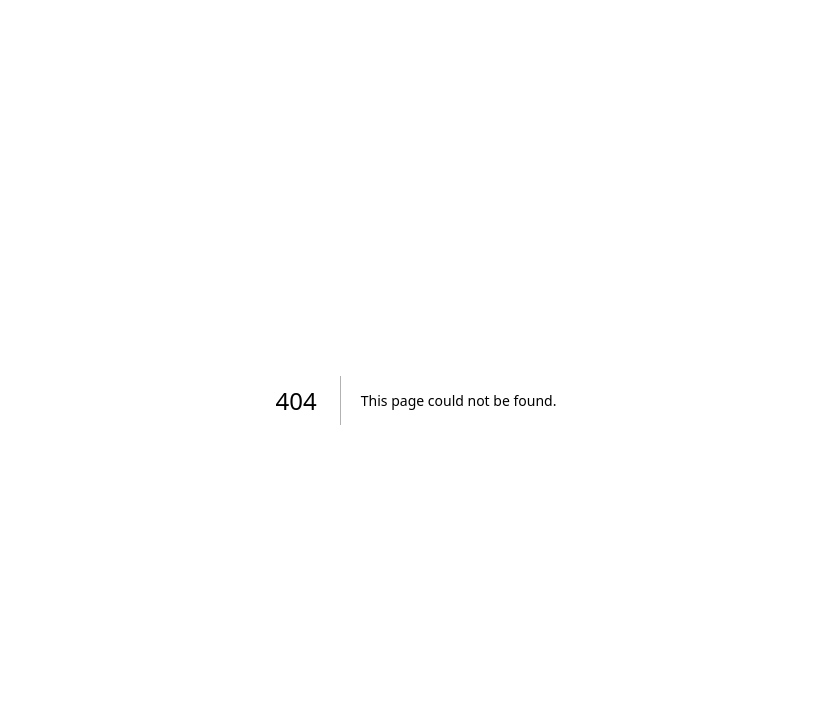
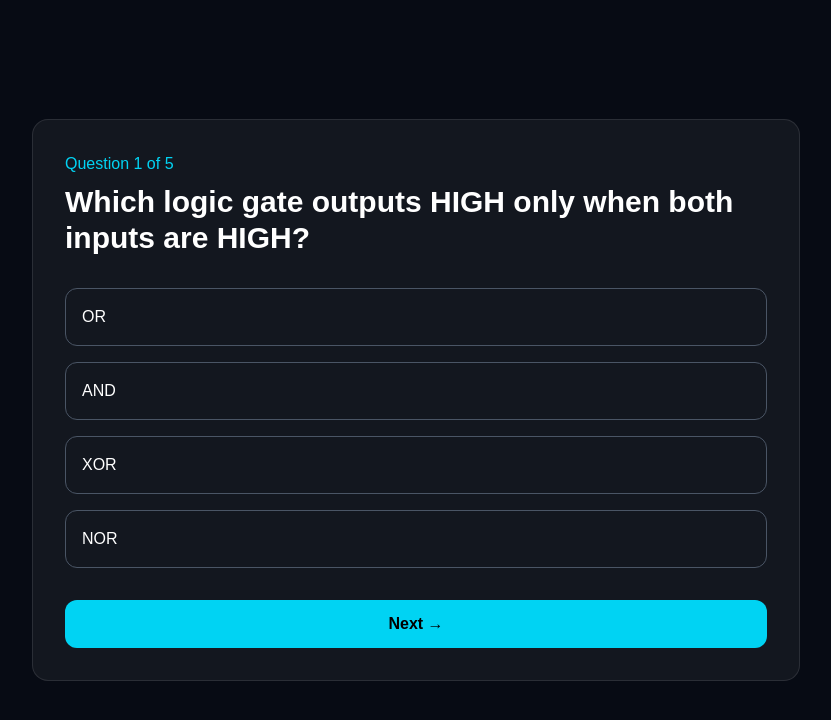
Before and after one commit to amoghakulkarni377/chipverse, a Next.js app: page /quiz in a window 1280 px wide. Before the commit this address had no page. Shown: the top 720 px of the page, without its empty margins (224-1055 px from the left). Built offline with nearby package versions, Linux system fonts and the light colour scheme.

Commit message:
Add quiz flow

```diff
--- a/src/app/dashboard/page.js
+++ b/src/app/dashboard/page.js
@@ -40,7 +40,7 @@ export default function DashboardPage() {
 
           <div className="flex items-center gap-5">
             <Link
-              href="/start"
+              href="/quiz"
               className="text-sm text-gray-400 transition hover:text-white"
             >
               Retake Assessment
--- a/src/app/login/page.js
+++ b/src/app/login/page.js
@@ -7,7 +7,7 @@ export default function LoginPage() {
     const { error } = await supabase.auth.signInWithOAuth({
       provider: "google",
       options: {
-        redirectTo: "http://localhost:3000/dashboard",
+        redirectTo: `${window.location.origin}/quiz`,
       },
     });
 
--- a/src/app/page.js
+++ b/src/app/page.js
@@ -159,12 +159,15 @@ export default function StartPage() {
             </div>
           </div>
 
-          <button
-            onClick={() => setStarted(true)}
-            className="mt-10 rounded-xl bg-cyan-500 px-8 py-4 font-semibold text-black transition hover:bg-cyan-400"
-          >
-            Begin Assessment →
-          </button>
+     <div className="mt-10 flex justify-center">
+     <Link
+  href="/login"
+  className="bg-cyan-400 hover:bg-cyan-300 text-black font-semibold px-6 py-3 rounded-xl transition"
+>
+
+     Begin Assessment →
+</Link>
+</div>
 
           <p className="mt-4 text-sm text-gray-500">
             No account required.
--- /dev/null
+++ b/src/app/quiz/page.js
@@ -0,0 +1,101 @@
+"use client";
+
+import { useState } from "react";
+
+export default function QuizPage() {
+  const questions = [
+    {
+      question: "Which logic gate outputs HIGH only when both inputs are HIGH?",
+      options: ["OR", "AND", "XOR", "NOR"],
+      answer: "AND",
+    },
+    {
+      question: "What does RTL stand for?",
+      options: [
+        "Register Transfer Level",
+        "Real Time Logic",
+        "Resistor Transfer Logic",
+        "Routing Transfer Layer",
+      ],
+      answer: "Register Transfer Level",
+    },
+    {
+      question: "Which HDL is widely used for digital circuit design?",
+      options: ["Python", "Verilog", "Java", "MATLAB"],
+      answer: "Verilog",
+    },
+    {
+      question: "What is the output of a NOT gate when the input is HIGH?",
+      options: ["HIGH", "LOW", "Undefined", "Depends on the clock"],
+      answer: "LOW",
+    },
+    {
+      question: "Which flip-flop stores exactly one bit of data?",
+      options: [
+        "JK Flip-Flop",
+        "SR Flip-Flop",
+        "D Flip-Flop",
+        "T Flip-Flop",
+      ],
+      answer: "D Flip-Flop",
+    },
+  ];
+
+  const [currentQuestion, setCurrentQuestion] = useState(0);
+  const [selected, setSelected] = useState("");
+
+  const nextQuestion = () => {
+    if (!selected) {
+      alert("Please select an answer.");
+      return;
+    }
+
+    if (currentQuestion < questions.length - 1) {
+      setCurrentQuestion(currentQuestion + 1);
+      setSelected("");
+    } else {
+      window.location.href = "/dashboard";
+    }
+  };
+
+  return (
+    <main className="min-h-screen bg-[#070b14] text-white flex items-center justify-center px-6">
+      <div className="w-full max-w-3xl rounded-2xl border border-white/10 bg-white/5 p-8">
+
+        <p className="text-cyan-400 mb-2">
+          Question {currentQuestion + 1} of {questions.length}
+        </p>
+
+        <h1 className="text-3xl font-bold mb-8">
+          {questions[currentQuestion].question}
+        </h1>
+
+        <div className="space-y-4">
+          {questions[currentQuestion].options.map((option) => (
+            <button
+              key={option}
+              onClick={() => setSelected(option)}
+              className={`w-full rounded-xl border p-4 text-left transition ${
+                selected === option
+                  ? "bg-cyan-500 text-black border-cyan-400"
+                  : "border-gray-600 hover:border-cyan-400"
+              }`}
+            >
+              {option}
+            </button>
+          ))}
+        </div>
+
+        <button
+          onClick={nextQuestion}
+          className="mt-8 w-full rounded-xl bg-cyan-400 py-3 font-bold text-black hover:bg-cyan-300"
+        >
+          {currentQuestion === questions.length - 1
+            ? "Finish Assessment"
+            : "Next →"}
+        </button>
+
+      </div>
+    </main>
+  );
+}
```
